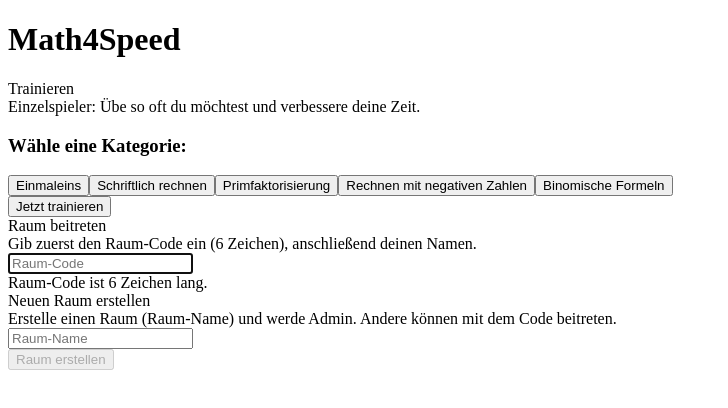
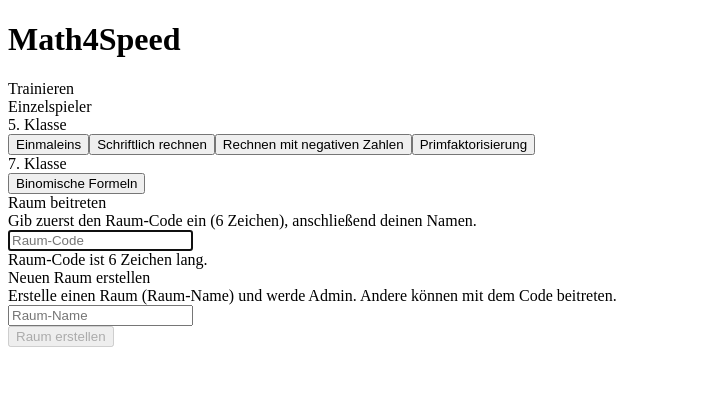
Before and after one commit to jklx/math4speed, a React (Vite) app: page / in a window 1280 px wide. Shown: the top 408 px of the page, without its empty margins (0-728 px from the left). Built offline with nearby package versions, Linux system fonts and the light colour scheme; no server answers; the HTML template or start-up script is replaced by a standard one.

Commit message:
`Refactor Multiplayer Lobby: Improve Category Selection and Layout`

```diff
--- a/src/MultiplayerLobby.jsx
+++ b/src/MultiplayerLobby.jsx
@@ -1,8 +1,8 @@
-import React, { useState, useEffect } from 'react';
+import React, { useMemo, useState, useEffect } from 'react';
 import Logo from './Logo'
 import { useMultiplayer } from './MultiplayerContext';
 import { useNavigate } from 'react-router-dom';
-import { getCategoryLabel, CATEGORIES } from './utils/categories';
+import { getCategoryLabel, CATEGORIES, CATEGORY_GRADE_ORDER } from './utils/categories';
 
 function JoinRoomStatus({ roomCode }) {
   const { roomCheck } = useMultiplayer();
@@ -51,8 +51,22 @@ export default function MultiplayerLobby() {
   // Landing tile states
   const [joinTileRoom, setJoinTileRoom] = useState('');
   const [createTileName, setCreateTileName] = useState('');
-  // Category selection for training
-  const [category, setCategory] = useState('einmaleins');
+
+  const categoryGroups = useMemo(() => {
+    const grouped = Object.entries(CATEGORIES).reduce((result, [key, config]) => {
+      const grade = config.grade || 'Weitere Kategorien';
+      if (!result[grade]) result[grade] = [];
+      result[grade].push({ key, ...config });
+      return result;
+    }, {});
+
+    return [...CATEGORY_GRADE_ORDER, ...Object.keys(grouped).filter(grade => !CATEGORY_GRADE_ORDER.includes(grade))]
+      .filter(grade => grouped[grade]?.length)
+      .map(grade => ({
+        grade,
+        categories: grouped[grade]
+      }));
+  }, []);
 
   // If we got into a room, redirect to game/admin
   // navigation is handled centrally in MultiplayerContext
@@ -75,24 +89,27 @@ export default function MultiplayerLobby() {
         <div className="tile big">
           <div className="tile-body">
             <div className="title">Trainieren</div>
-            <div className="subtitle">Einzelspieler: Übe so oft du möchtest und verbessere deine Zeit.</div>
-            <div className="category-selection">
-              <h3>Wähle eine Kategorie:</h3>
-              <div className="category-buttons">
-                {Object.entries(CATEGORIES).map(([key, config]) => (
-                  <button
-                    key={key}
-                    className={`category-btn ${category === key ? 'active' : ''}`}
-                    onClick={() => setCategory(key)}
-                    type="button"
-                  >
-                    {config.label}
-                  </button>
+            <div className="subtitle">Einzelspieler</div>
+            <div className="category-selection category-selection-wide category-selection-minimal">
+              <div className="category-grade-groups">
+                {categoryGroups.map(({ grade, categories }) => (
+                  <section key={grade} className="category-grade-group">
+                    <div className="category-grade-header">{grade}</div>
+                    <div className="category-buttons category-buttons-grid">
+                      {categories.map((config) => (
+                        <button
+                          key={config.key}
+                          className="category-btn category-card"
+                          onClick={() => navigate(`/training/${config.key}`)}
+                          type="button"
+                        >
+                          <span>{config.label}</span>
+                        </button>
+                      ))}
+                    </div>
+                  </section>
                 ))}
               </div>
-            </div>
-            <div className="tile-actions">
-              <button className="big" onClick={() => navigate(`/training/${category}`)}>Jetzt trainieren</button>
             </div>
           </div>
         </div>
--- a/src/styles.css
+++ b/src/styles.css
@@ -27,7 +27,7 @@ math,
   font-family: 'Noto Sans', sans-serif;
 }
 
-.app{max-width:760px;margin:0 auto;background:transparent}
+.app{max-width:1240px;margin:0 auto;background:transparent}
 header{margin-bottom:1rem}
 .center{text-align:center;padding:2rem;background:var(--card);border-radius:8px}
 .big{background:var(--accent);color:white;border:none;padding:0.6rem 1rem;border-radius:6px;cursor:pointer}
@@ -136,7 +136,7 @@ input[type=number], .math-input{padding:0.6rem 0.8rem;font-size:1.5rem;width:120
   color: #c22;
 }
 .small{color:#333;opacity:0.8}
-.lobby{max-width:600px;margin:2rem auto;text-align:center}
+.lobby{max-width:1160px;margin:2rem auto;text-align:center}
 .mode-select{display:flex;flex-direction:column;gap:1rem;align-items:center}
 .create-room,.join-room{margin-top:1rem;display:flex;flex-direction:column;gap:0.5rem;align-items:center}
 .players-list{background:var(--card);padding:1rem;border-radius:8px;margin:1rem 0}
@@ -194,6 +194,15 @@ input[type=number], .math-input{padding:0.6rem 0.8rem;font-size:1.5rem;width:120
   max-width: 600px;
 }
 
+.category-selection-wide {
+  max-width: 100%;
+  margin: 0;
+}
+
+.category-selection-minimal {
+  margin-top: 1rem;
+}
+
 .category-selection h3 {
   margin-bottom: 1rem;
   font-size: 1.1rem;
@@ -205,6 +214,13 @@ input[type=number], .math-input{padding:0.6rem 0.8rem;font-size:1.5rem;width:120
   gap: 1rem;
   justify-content: center;
   flex-wrap: wrap;
+}
+
+.category-buttons-grid {
+  display: grid;
+  grid-template-columns: repeat(auto-fit, 220px);
+  justify-content: start;
+  align-items: stretch;
 }
 
 .category-btn {
@@ -240,6 +256,37 @@ input[type=number], .math-input{padding:0.6rem 0.8rem;font-size:1.5rem;width:120
   border-color: var(--accent);
 }
 
+.category-card {
+  width: 220px;
+  min-height: 88px;
+  padding: 1rem 1.25rem;
+  display: flex;
+  align-items: center;
+  justify-content: center;
+  text-align: center;
+}
+
+.category-grade-groups {
+  display: flex;
+  flex-direction: column;
+  gap: 1.25rem;
+}
+
+.category-grade-group {
+  background: rgba(255,255,255,0.7);
+  border: 1px solid rgba(43,108,176,0.08);
+  border-radius: 14px;
+  padding: 1rem;
+  text-align: left;
+}
+
+.category-grade-header {
+  font-size: 1rem;
+  font-weight: 700;
+  color: var(--accent);
+  margin-bottom: 0.9rem;
+}
+
 
 /* Landing menu tiles */
 .menu-grid {
@@ -247,7 +294,7 @@ input[type=number], .math-input{padding:0.6rem 0.8rem;font-size:1.5rem;width:120
   grid-template-columns: 1fr;
   grid-template-rows: auto auto;
   gap: 1.5rem;
-  max-width: 700px;
+  max-width: 1120px;
   margin: 2rem auto;
 }
 .menu-row {
@@ -266,7 +313,7 @@ input[type=number], .math-input{padding:0.6rem 0.8rem;font-size:1.5rem;width:120
   box-shadow: 0 6px 18px rgba(30,40,50,0.04);
 }
 .tile.big {
-  min-height: 260px;
+  min-height: 340px;
   display: flex;
 }
 .tile .title {
--- a/src/utils/categories.js
+++ b/src/utils/categories.js
@@ -1,6 +1,7 @@
 export const CATEGORIES = {
   einmaleins: {
     label: 'Einmaleins',
+    grade: '5. Klasse',
     problemCount: 50,
     settings: [
       {
@@ -26,6 +27,7 @@ export const CATEGORIES = {
   },
   schriftlich: {
     label: 'Schriftlich rechnen',
+    grade: '5. Klasse',
     problemCount: 3,
     settings: [
       { key: 'schriftlichAdd', label: 'Addition', defaultValue: true },
@@ -39,21 +41,9 @@ export const CATEGORIES = {
       default: [6.0, 12.0]
     }
   },
-  primfaktorisierung: {
-    label: 'Primfaktorisierung',
-    problemCount: 10,
-    settings: [
-      { key: 'primfaktorisierung_easy', label: 'Zahlen bis 100', defaultValue: true },
-      { key: 'primfaktorisierung_hard', label: 'Zahlen über 100', defaultValue: true }
-    ],
-    performance: {
-      easy: [10, 30],
-      hard: [20, 60],
-      default: [20, 60]
-    }
-  },
   negative: {
     label: 'Rechnen mit negativen Zahlen',
+    grade: '5. Klasse',
     problemCount: 20,
     settings: [
       { key: 'negativeAdd', label: 'Addition', defaultValue: true },
@@ -66,8 +56,23 @@ export const CATEGORIES = {
       default: [8.0, 18.0]
     }
   },
+  primfaktorisierung: {
+    label: 'Primfaktorisierung',
+    grade: '5. Klasse',
+    problemCount: 10,
+    settings: [
+      { key: 'primfaktorisierung_easy', label: 'Zahlen bis 100', defaultValue: true },
+      { key: 'primfaktorisierung_hard', label: 'Zahlen über 100', defaultValue: true }
+    ],
+    performance: {
+      easy: [10, 30],
+      hard: [20, 60],
+      default: [20, 60]
+    }
+  },
   binomische: {
     label: 'Binomische Formeln',
+    grade: '7. Klasse',
     problemCount: 20,
     settings: [
       { key: 'binomische_simple', label: 'Einfach (Ganzzahlen)', defaultValue: true },
@@ -82,6 +87,8 @@ export const CATEGORIES = {
 export const getCategoryLabel = (category) => CATEGORIES[category]?.label || 'Einmaleins'
 
 export const getCategoryProblemCount = (category) => CATEGORIES[category]?.problemCount || CATEGORIES.einmaleins.problemCount || 50
+
+export const CATEGORY_GRADE_ORDER = ['5. Klasse', '7. Klasse']
 
 export const getDefaultSettings = (category) => {
   const settings = {}
```
